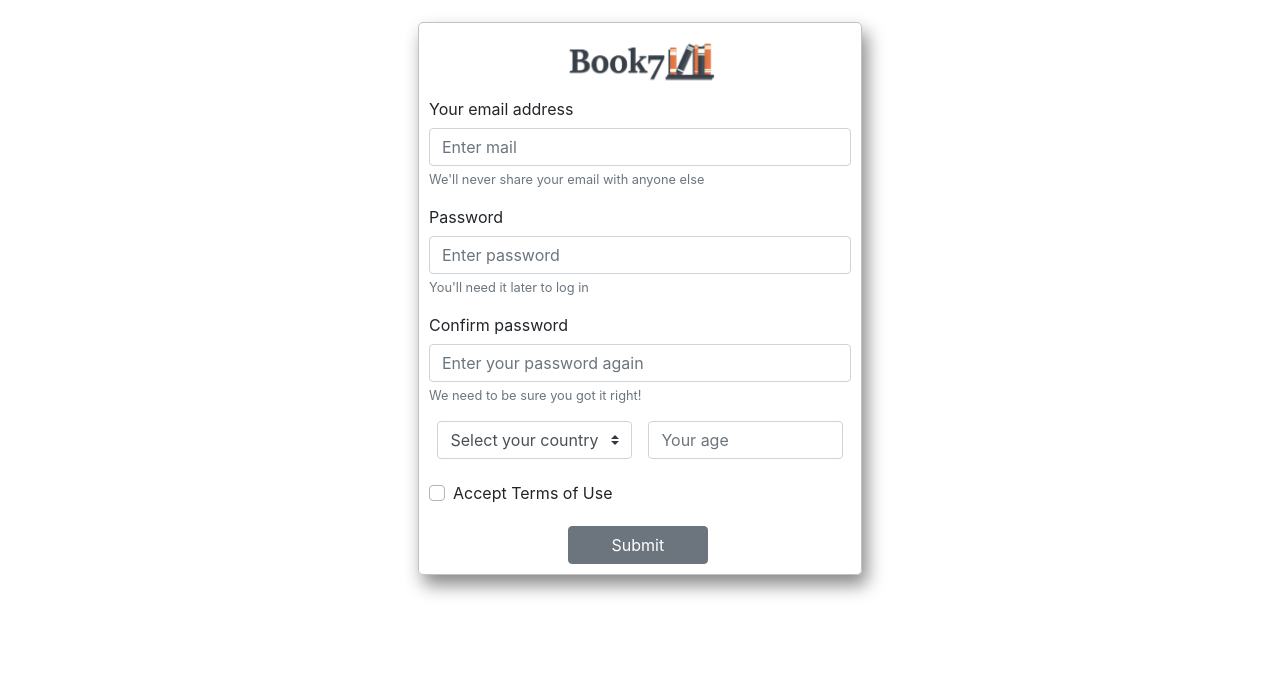
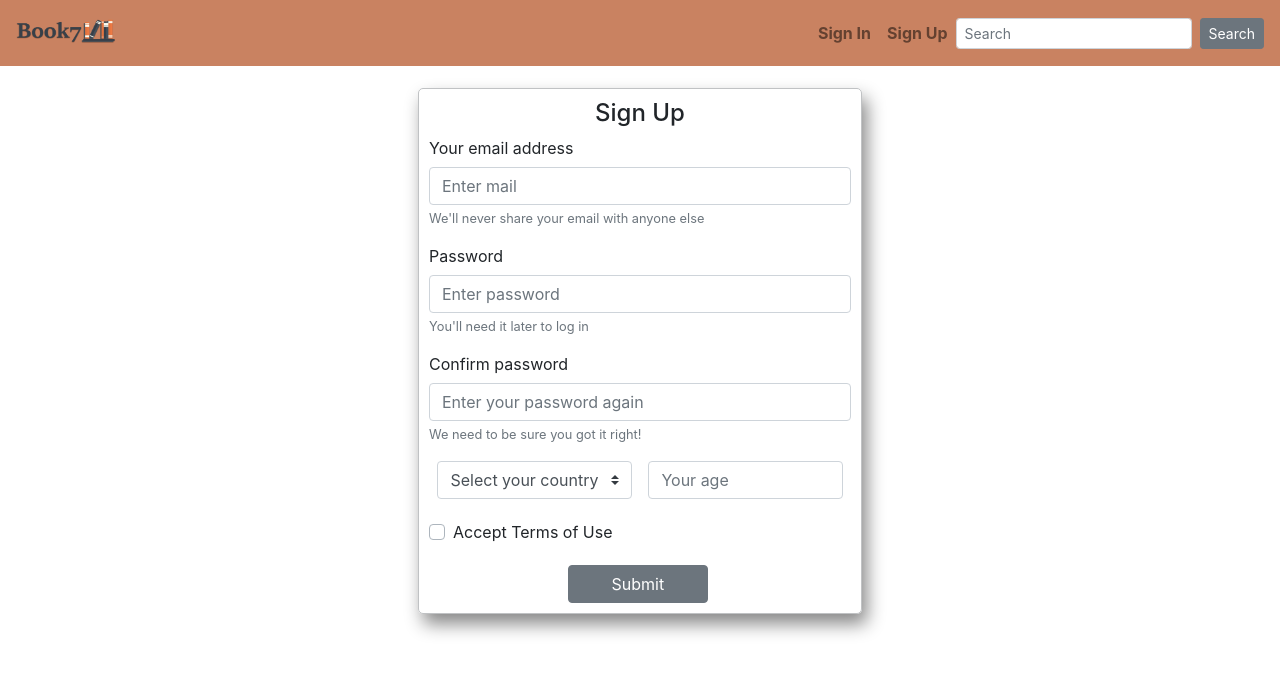
Before and after one commit to Apergot/Book7_GS1, a Vue app: page /signup in a window 1280 px wide. Shown: the top 674 px of the page. Built offline with nearby package versions, Linux system fonts and the light colour scheme.

Commit message:
This starts to look like a real web page letsss gooo

```diff
--- a/src/App.vue
+++ b/src/App.vue
@@ -1,11 +1,22 @@
 <template>
   <div id="app">
+    <app-header></app-header>
     <transition name="slide" mode="out-in">
       <router-view></router-view>
     </transition>
   </div>
 </template>
 
+<script>
+import Header from './views/Components/Header'
+
+export default {
+  components: {
+    appHeader: Header
+  }
+}
+</script>
+
 <style>
 
 </style>
--- a/src/views/Auth/SignIn.vue
+++ b/src/views/Auth/SignIn.vue
@@ -2,7 +2,7 @@
   <b-container id="signin">
     <div class="signin-form">
       <b-form @submit.prevent="onSubmit">
-        <img src="../../assets/logo.png" alt="logo" class="logo">
+        <h4 class="logo">Sign In</h4>
         <b-form-group class="input">
           <label for="email">Mail</label>
           <b-form-input
@@ -53,9 +53,30 @@ export default {
 <style scoped>
   @media(min-width: 768px) {
     .logo{
-      width: 35%;
-      height: 5%;
+      margin: 5%;
+      text-align: center;
+    }
+    .submit{
+      width: 33%;
       margin-left: 33%;
+    }
+
+    .signin-form{
+      margin-top: 2%;
+      width: 50%;
+      margin-left: 25%;
+      box-sizing: border-box;
+      box-shadow: 5px 10px 18px #888888;
+      border-radius: 5px;
+      border: 1px solid #c0c2c4;
+      padding: 10px;
+    }
+  }
+
+   @media(min-width: 992px) {
+    .logo{
+      margin: 5%;
+      text-align: center;
     }
     .submit{
       width: 33%;
@@ -73,12 +94,10 @@ export default {
       padding: 10px;
     }
   }
-
   @media(max-width: 768px) {
     .logo{
-      width: 35%;
-      height: 5%;
-      margin-left: 33%
+      margin: 5%;
+      text-align: center;
     }
     .submit{
       width: 80%;
--- a/src/views/Auth/SignUp.vue
+++ b/src/views/Auth/SignUp.vue
@@ -2,7 +2,7 @@
     <b-container id="signup" class="signup">
     <div class="signup-form">
       <b-form @submit.prevent="onSubmit">
-        <img src="../../assets/logo.png" alt="logo" class="logo">
+        <h4 class="logo">Sign Up</h4>
         <b-form-group
           label="Your email address"
           description="We'll never share your email with anyone else"
@@ -109,9 +109,7 @@ export default {
 <style scoped>
   @media(min-width: 768px) {
     .logo{
-      width: 35%;
-      height: 5%;
-      margin-left: 33%;
+      text-align: center;
     }
     .signup-form{
       margin-top: 2%;
@@ -139,12 +137,32 @@ export default {
     }
   }
 
+  @media(min-width: 992px) {
+    .logo{
+      text-align: center;
+    }
+    .submit{
+      width: 33%;
+      margin-left: 33%;
+    }
+
+    .signup-form{
+      margin-top: 2%;
+      width: 40%;
+      margin-left: 30%;
+      box-sizing: border-box;
+      box-shadow: 5px 10px 18px #888888;
+      border-radius: 5px;
+      border: 1px solid #c0c2c4;
+      padding: 10px;
+    }
+  }
+
   @media(max-width: 768px) {
 
     .logo{
-      width: 35%;
-      height: 5%;
-      margin-left: 33%
+      margin: 5%;
+      text-align: center;
     }
     .input-inline{
       margin-top: 5%;
--- /dev/null
+++ b/src/views/Components/Header.vue
@@ -0,0 +1,39 @@
+<template>
+  <div>
+  <b-navbar toggleable="lg" class="navbar">
+    <router-link to="/" tag="b-navbar-brand">
+      <img src="../../assets/logo.png" alt="" style="width:100px; height:40px;">
+    </router-link>
+
+    <b-navbar-toggle target="nav-collapse"></b-navbar-toggle>
+
+    <b-collapse id="nav-collapse" is-nav>
+
+      <!-- Right aligned nav items -->
+      <b-navbar-nav class="ml-auto">
+        <router-link tag="b-nav-item" to="/signin" class="link">Sign In</router-link>
+        <router-link tag="b-nav-item" to="/signup" class="link">Sign Up</router-link>
+        <b-nav-form>
+          <b-form-input size="sm" class="mr-sm-2" placeholder="Search"></b-form-input>
+          <b-button size="sm" class="my-2 my-sm-0" type="submit">Search</b-button>
+        </b-nav-form>
+      </b-navbar-nav>
+    </b-collapse>
+  </b-navbar>
+</div>
+</template>
+
+<style scoped>
+  .logo{
+    width: 5%;
+    height: 5%;
+  }
+
+  .navbar{
+    background-color: #c98261;
+  }
+
+  .link{
+    font-weight: 700;
+  }
+</style>
```
Also changed, not shown: 1 other file (tests, documents, lock files or other folders).
